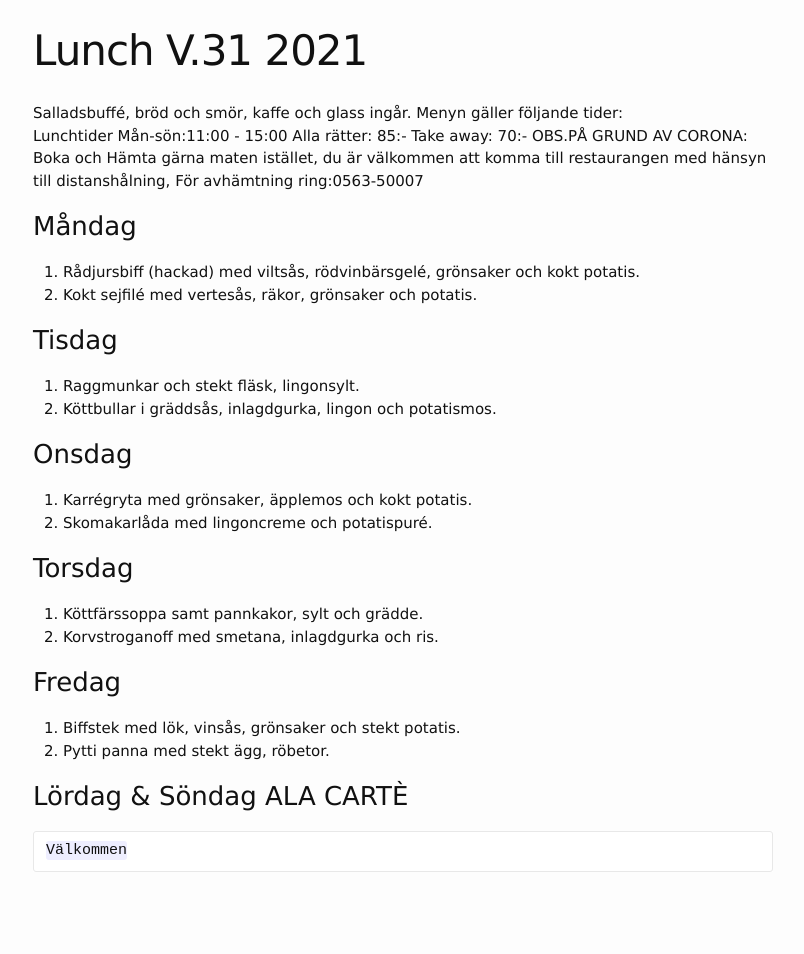
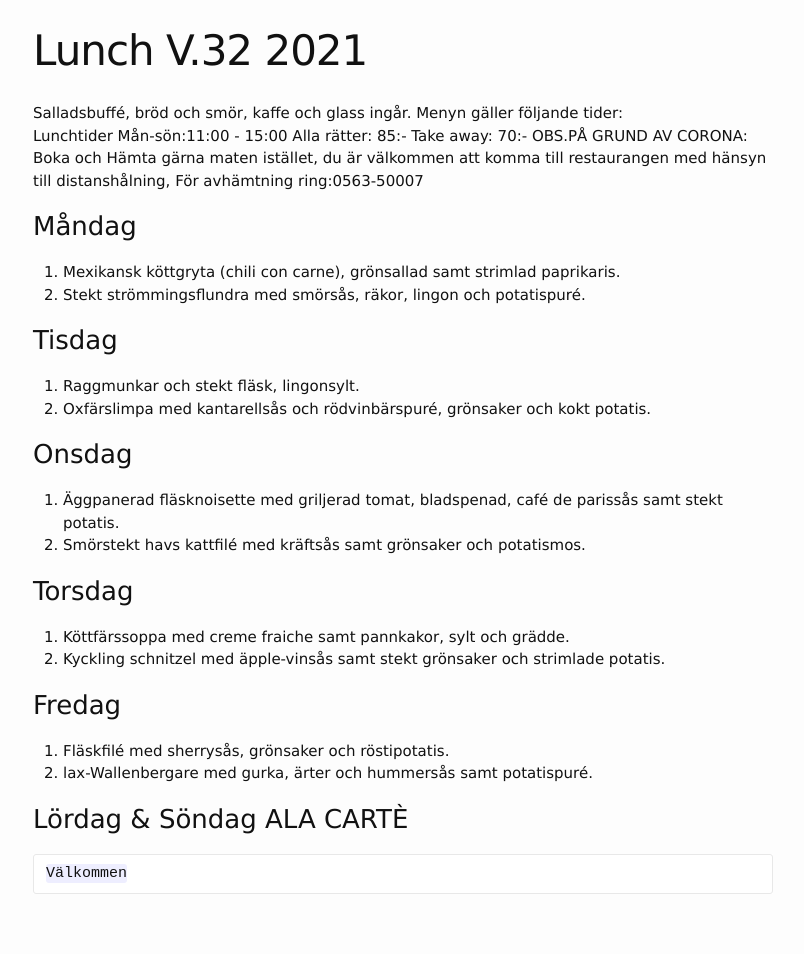
Before and after one commit to FarInn62/farinn62.github.io, a Jekyll site: the page built from lunch.md, in a window 1280 px wide. Shown: the whole page, without its empty margins (237-1041 px from the left). Built offline with Jekyll 4.4.1, drawn with Linux system fonts in a browser that asks for light colours; before the commit the page ends 932 px from its top, so only the background shows below that.

Commit message:
Update lunch.md

```diff
--- a/lunch.md
+++ b/lunch.md
@@ -1,6 +1,6 @@
 ---
 layout: foodmenu
-title: Lunch V.31    2021
+title: Lunch V.32    2021
 permalink: /lunch/
 published: true
 ---
@@ -12,24 +12,24 @@ OBS.PÅ GRUND AV CORONA: Boka och Hämta gärna maten istället, du är välkomm
 
 
 ### Måndag
-1. Rådjursbiff (hackad) med viltsås, rödvinbärsgelé, grönsaker och kokt potatis.
-2. Kokt sejfilé med vertesås, räkor, grönsaker och potatis.
+1. Mexikansk köttgryta (chili con carne), grönsallad samt strimlad paprikaris.
+2. Stekt strömmingsflundra med smörsås, räkor, lingon och potatispuré.
 
 ### Tisdag
 1. Raggmunkar och stekt fläsk, lingonsylt.
-2. Köttbullar i gräddsås, inlagdgurka, lingon och potatismos.
+2. Oxfärslimpa med kantarellsås och rödvinbärspuré, grönsaker och kokt potatis.
 
 ### Onsdag
-1. Karrégryta med grönsaker, äpplemos och kokt potatis.
-2. Skomakarlåda med lingoncreme och potatispuré.
+1. Äggpanerad fläsknoisette med griljerad tomat, bladspenad, café de parissås samt stekt potatis.
+2. Smörstekt havs kattfilé med kräftsås samt grönsaker och potatismos.
 
 ### Torsdag
-1. Köttfärssoppa samt pannkakor, sylt och grädde.
-2. Korvstroganoff med smetana, inlagdgurka och ris.
+1. Köttfärssoppa med creme fraiche samt pannkakor, sylt och grädde.
+2. Kyckling schnitzel med äpple-vinsås samt stekt grönsaker och strimlade potatis.
 
 ### Fredag
-1. Biffstek med lök, vinsås, grönsaker och stekt potatis.
-2. Pytti panna med stekt ägg, röbetor.
+1. Fläskfilé med sherrysås, grönsaker och röstipotatis.
+2. lax-Wallenbergare med gurka, ärter och hummersås samt potatispuré.
 
 
 ### Lördag & Söndag ALA CARTÈ
```
